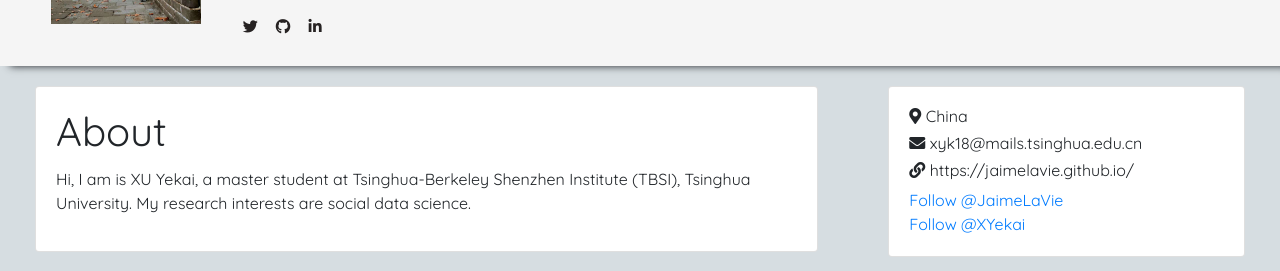
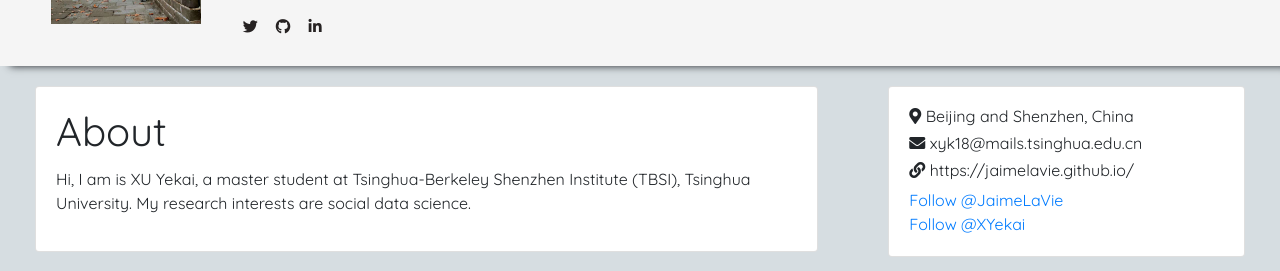
Before and after one commit to JaimeLaVie/JaimeLaVie.github.io, a Jekyll site: the page built from index.html, in a window 1280 px wide. Shown: the part 137-408 px from the top of the page. Built offline with Jekyll 4.4.1, drawn with Linux system fonts in a browser that asks for light colours; nearby versions of some CDN libraries; comment, search, counter and statistics services are not loaded; a style sheet for code colours, icons or effects is not loaded.

Commit message:
更新地址

```diff
--- a/_config.yml
+++ b/_config.yml
@@ -25,7 +25,7 @@ author_logo: profile.jpg
 author: XU Yekai
 author_bio: Hi, I am is XU Yekai, a master student at Tsinghua-Berkeley Shenzhen Institute (TBSI), Tsinghua University. My research interests are social data science.
 author_email: "xyk18@mails.tsinghua.edu.cn"
-author_location: China
+author_location: Beijing and Shenzhen, China
 author_website_url: "https://jaimelavie.github.io/"
 
 author_work_experiences:
```
